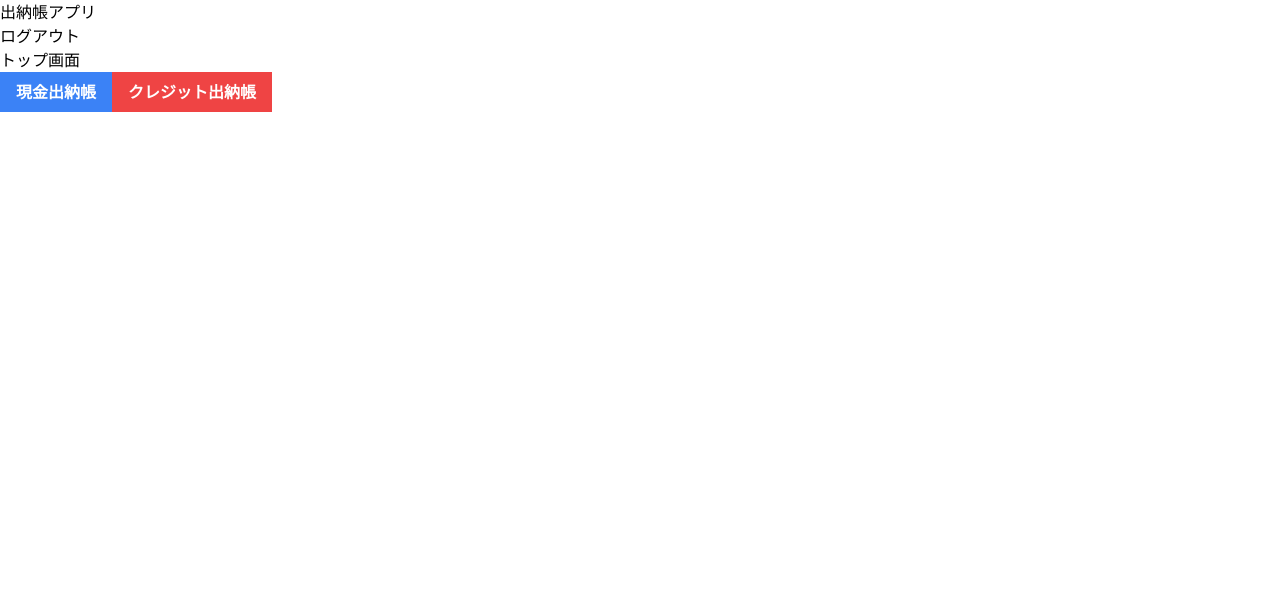
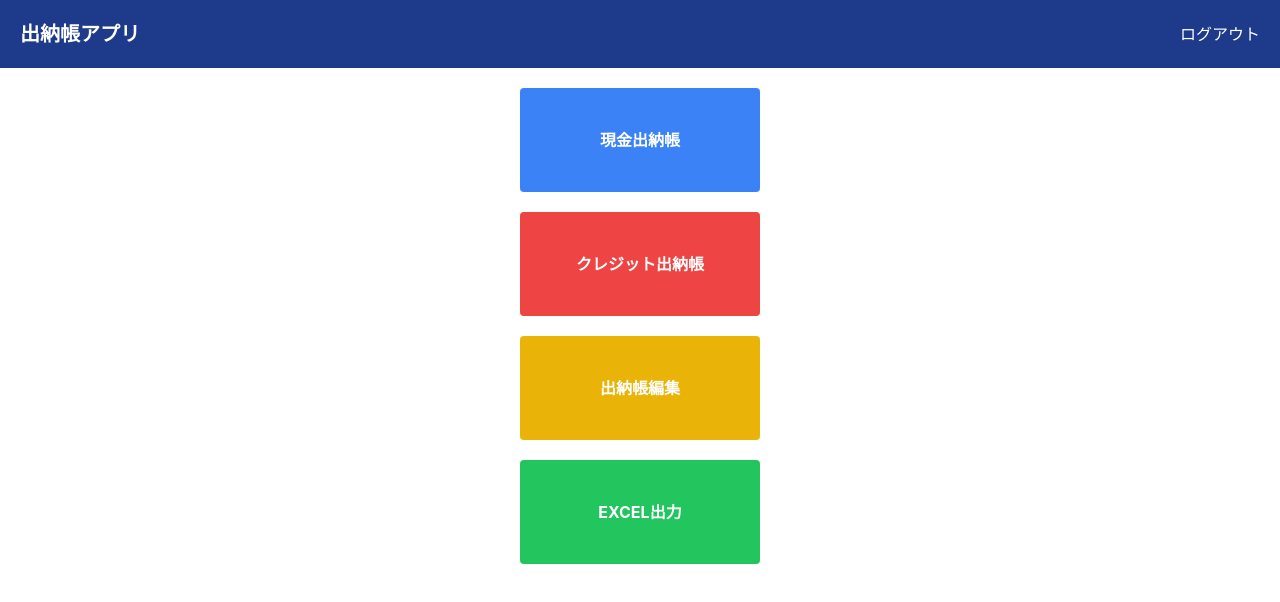
Before and after one commit to yori13/account-book, a React (Create React App) app in the folder react/: page / in a window 1280 px wide. Shown: the top 602 px of the page. Built offline with nearby package versions, Linux system fonts and the light colour scheme.

Commit message:
ヘッダーとトップのデザイン

```diff
--- a/react/src/components/header/header.jsx
+++ b/react/src/components/header/header.jsx
@@ -3,10 +3,13 @@ import React from "react";
 const HeaderCompornent = ()=>{
   return(
     <>
-      <header>
-        <h1>出納帳アプリ</h1>
-        <button>ログアウト</button>
-      </header>
+  <header className="bg-blue-900 p-5">
+    <div className="flex items-center justify-between">
+      <h1 className="text-xl font-bold text-white">出納帳アプリ</h1>
+      <button className="text-white">ログアウト</button>
+    </div>
+  </header>
+
     </>
   );
 }
--- a/react/src/components/pages/TopPage.jsx
+++ b/react/src/components/pages/TopPage.jsx
@@ -13,11 +13,15 @@ const TopPage = () => {
   };
 
   return (
+
     <div>
-      <h1>トップ画面</h1>
-      <div>
-        <button onClick={handleCashbookClick} class="bg-blue-500 hover:bg-blue-300 text-white font-bold py-2 px-4">現金出納帳</button>
-        <button onClick={handleCreditbookClick} class="bg-red-500 hover:bg-red-300 text-white font-bold py-2 px-4">クレジット出納帳</button>
+      <div className="mt-5 flex justify-center items-center">
+        <div className="flex flex-col space-y-5">
+          <button onClick={handleCashbookClick} className="bg-blue-500 hover:bg-blue-300 text-white font-bold py-10 px-20 rounded">現金出納帳</button>
+          <button onClick={handleCreditbookClick} className=" bg-red-500 hover:bg-red-300 text-white font-bold py-10 px-4 rounded">クレジット出納帳</button>
+          <button onClick={handleCreditbookClick} className=" bg-yellow-500 hover:bg-yellow-300 text-white font-bold py-10 px-4 rounded">出納帳編集</button>
+          <button onClick={handleCreditbookClick} className=" bg-green-500 hover:bg-green-300 text-white font-bold py-10 px-4 rounded">EXCEL出力</button>
+        </div>
       </div>
     </div>
   );
```
